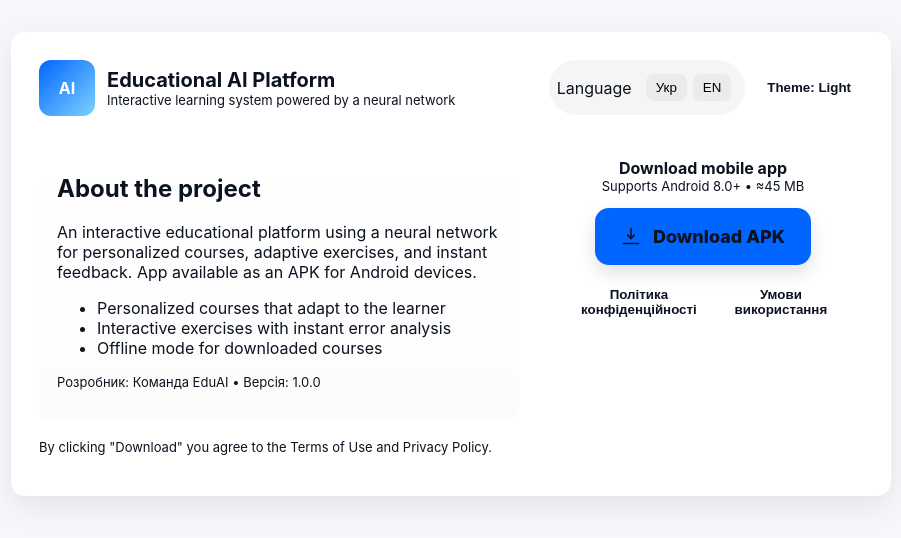
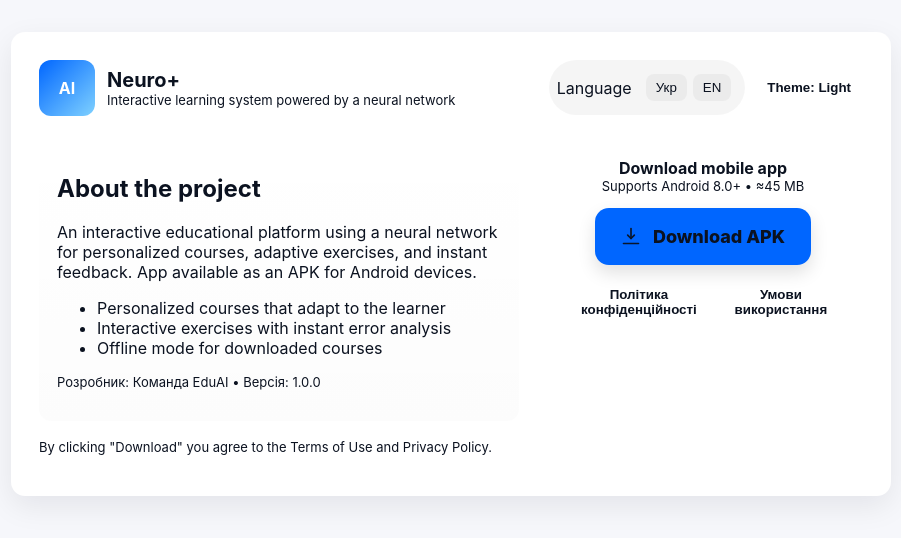
Before and after one commit to 25amvo-debug/123, a plain HTML site: page index.html in a window 1280 px wide. Shown: the part 136-674 px from the top of the page, without its empty margins (189-1090 px from the left). Drawn offline with Linux system fonts and the light colour scheme.

Commit message:
Update index.html

```diff
--- a/index.html
+++ b/index.html
@@ -36,7 +36,7 @@
     .meta{font-size:13px;color:var(--muted)}
 
     .lang-switch{display:flex;gap:6px;background:transparent;border-radius:8px;padding:6px}
-    .lang-switch button{padding:6px 10px;border-radius:8px;border:0;background:rgba(0,0,0,0.04);cursor:pointer}
+    .lang-switch button{padding:6px 10px;border-radius:8px;border:0;background:rgba(0,0,0,0.04);cursor:pointer;color:var(--text);}
 
     footer{margin-top:18px;font-size:13px;color:var(--muted)}
 
@@ -58,7 +58,7 @@
         <div class="brand">
           <div class="logo">AI</div>
           <div>
-            <div class="title" id="brand-title">Освітня AI платформа</div>
+            <div class="title" id="brand-title">Neuro+</div>
             <div class="subtitle" id="brand-sub">Інтерактивна навчальна система на основі нейронної мережі</div>
           </div>
         </div>
@@ -132,7 +132,7 @@
       // Texts for languages
       const TEXTS = {
         uk:{
-          siteTitle: 'Освітня AI платформа',
+          siteTitle: 'Neuro+',
           siteSub: 'Інтерактивна навчальна система на основі нейронної мережі',
           projectTitle: 'Про проєкт',
           projectDesc: 'Це інтерактивна освітня платформа, що використовує нейронну мережу для персоналізованих курсів, адаптивних вправ і миттєвого зворотного зв\'язку. Додаток доступний у вигляді APK для Android-пристроїв.',
@@ -144,7 +144,7 @@
           themeLight: 'Тема: Світла', themeDark: 'Тема: Темна'
         },
         en:{
-          siteTitle: 'Educational AI Platform',
+          siteTitle: 'Neuro+',
           siteSub: 'Interactive learning system powered by a neural network',
           projectTitle: 'About the project',
           projectDesc: 'An interactive educational platform using a neural network for personalized courses, adaptive exercises, and instant feedback. App available as an APK for Android devices.',
```
